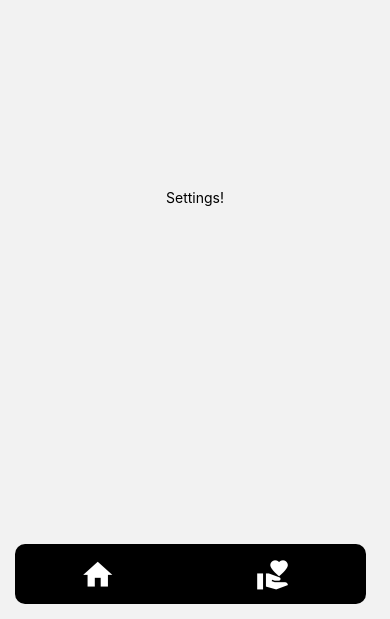
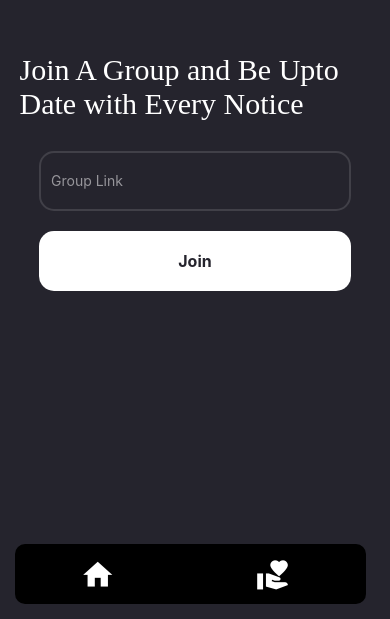
Before and after one commit to ai-rohit/Noticeboard-frontend, a React Native app: screen /Settings in a window 390 px wide. Shown: the part 225-844 px from the top of the page. Built offline with nearby package versions, Linux system fonts and the light colour scheme.

Commit message:
join group screen

```diff
--- a/navigation/TabNav.js
+++ b/navigation/TabNav.js
@@ -5,6 +5,7 @@ import colors from "../config/color";
 import GroupList from "../components/GroupList";
 import Groups from "../screens/Groups";
 import Login from "../screens/Login";
+import JoinGroup from "../screens/JoinGroup";
 
 function HomeScreen() {
     return (
@@ -34,14 +35,9 @@ function HomeScreen() {
             backgroundColor: "#000",
             position:"absolute",
             borderTopWidth: 0,
-            // position:"absolute",
             bottom: 15,
             left: 15,
             right: 15,
-            // elevation: 0,
-            // marginHorizontal: 0,
-            // // width:"90%",
-            // // alignSelf:"center",
             borderRadius: 10,
             height:60,
             width:"90%"
@@ -57,7 +53,7 @@ function HomeScreen() {
             />
           ),
         }} />
-          <Tab.Screen name="Settings" component={SettingsScreen}  options={{
+          <Tab.Screen name="Settings" component={JoinGroup}  options={{
           tabBarIcon: () => (
             <MaterialCommunityIcons
               name="hand-heart"
--- a/screens/JoinGroup.js
+++ b/screens/JoinGroup.js
@@ -0,0 +1,40 @@
+import Container from "../components/Container";
+import { View, StyleSheet } from "react-native";
+import TextBox from "../components/TextBox";
+import Button from "../components/Button";
+import {Title, SubTitle} from "../components/AppText";
+
+const JoinGroup = () => {
+    return (
+        <Container style={styles.container}>
+            <View style={styles.textContainer}>
+            <SubTitle style={styles.text}>Join A Group and Be Upto Date with Every Notice</SubTitle>
+            </View>
+            <TextBox placeholder={"Group Link"} />
+            <Button text="Join" customStyles={styles.btn}/>
+        </Container>
+    )
+}
+
+const styles = StyleSheet.create({
+    container: {
+        flex:1,
+        justifyContent:"center",
+        alignItems: "center",
+    },
+    btn:{
+        marginTop:10
+    },
+    textContainer:{
+        // backgroundColor:"red",
+        width:"90%",
+        justifyContent:"center",
+        alignItems:"center",
+        marginBottom:20
+    },
+    text:{
+        backgroundColor:"red"
+    }
+})
+
+export default JoinGroup;
```
